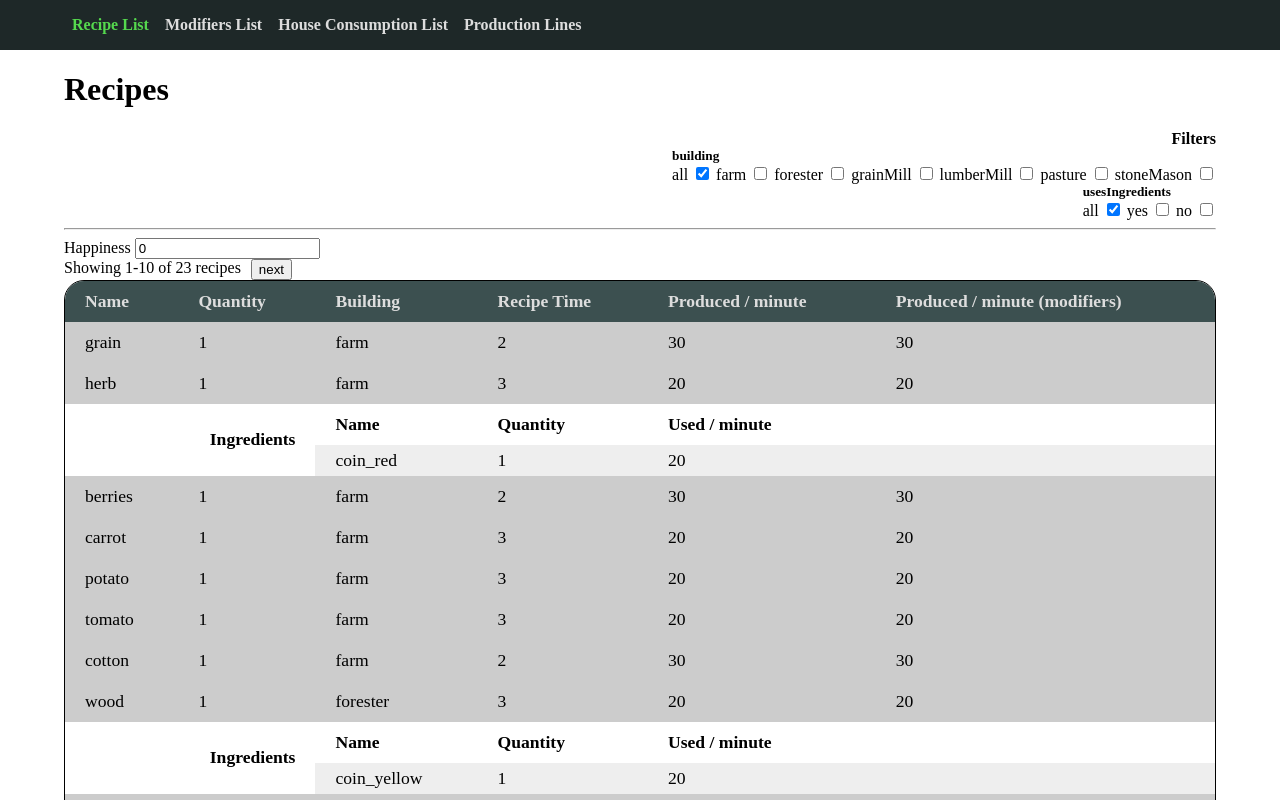
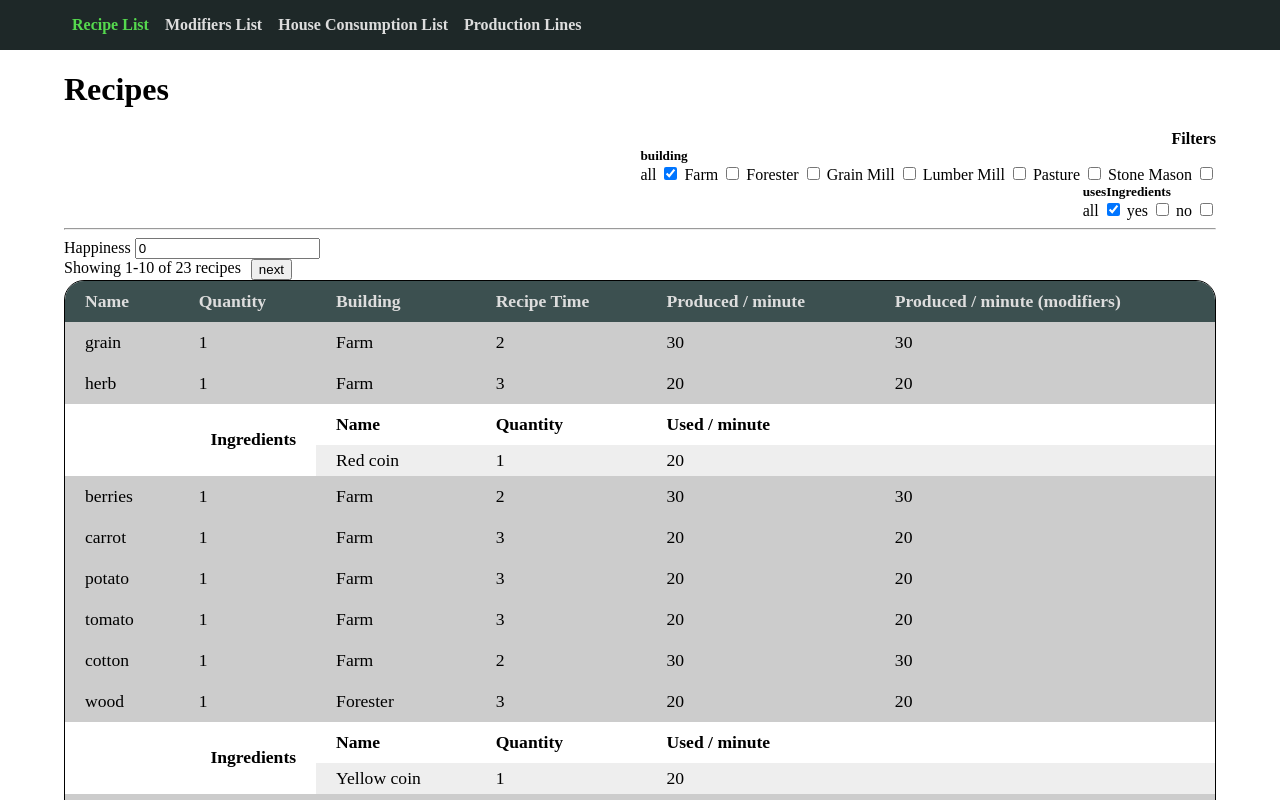
Before and after one commit to AlyxMoon/factory-town-production-calculator, a Vue app: page /recipes in a window 1280 px wide. Shown: the top 800 px of the page. Built offline with nearby package versions, Linux system fonts and the light colour scheme.

Commit message:
add a filter for displaying different version of item names

```diff
--- /dev/null
+++ b/src/assets/data/friendlyNames.json
@@ -0,0 +1,15 @@
+{
+  "farm": "Farm",
+  "forester": "Forester",
+  "grainMill": "Grain Mill",
+  "lumberMill": "Lumber Mill",
+  "pasture": "Pasture",
+  "stoneMason": "Stone Mason",
+
+  "coin_red": "Red coin",
+  "coin_yellow": "Yellow coin",
+  "coin_blue": "Blue coin",
+  "coin_purple": "Purple coin",
+
+  "animalFeed": "Animal Feed"
+}
--- a/src/components/RecipeListFilters.vue
+++ b/src/components/RecipeListFilters.vue
@@ -11,7 +11,7 @@
         :key="'option-' + option"
         :for="option"
       >
-        {{ option }}
+        {{ option | friendlyName }}
         <input
           type="checkbox"
           :name="option"
--- a/src/components/RecipeListIngredientItem.vue
+++ b/src/components/RecipeListIngredientItem.vue
@@ -1,6 +1,6 @@
 <template>
   <tr>
-    <td>{{ ingredient.name }}</td>
+    <td>{{ ingredient.name | friendlyName }}</td>
     <td>{{ ingredient.quantity }}</td>
     <td>{{ itemsPerMinute(time, ingredient.quantity) }}</td>
     <td></td>
--- a/src/components/RecipeListItem.vue
+++ b/src/components/RecipeListItem.vue
@@ -1,8 +1,8 @@
 <template>
   <tr>
-    <td>{{ recipe.name }}</td>
+    <td>{{ recipe.name | friendlyName }}</td>
     <td>{{ recipe.quantity }}</td>
-    <td>{{ recipe.building }}</td>
+    <td>{{ recipe.building | friendlyName }}</td>
     <td>{{ recipe.time }}</td>
     <td>{{ itemsPerMinute(recipe.time, recipe.quantity) }}</td>
     <td>{{ productionWithModifier(itemsPerMinute(recipe.time, recipe.quantity)) }}</td>
--- /dev/null
+++ b/src/globals/filters/friendlyName.js
@@ -0,0 +1,6 @@
+import friendlyNames from '@/assets/data/friendlyNames'
+
+export const friendlyName = (text = '') => {
+  if (text in friendlyNames) return friendlyNames[text]
+  return text
+}
--- /dev/null
+++ b/src/globals/filters/index.js
@@ -0,0 +1,5 @@
+import { friendlyName } from '@/globals/filters/friendlyName'
+
+export const registerFilters = (vue) => {
+  vue.filter('friendlyName', friendlyName)
+}
--- a/src/main.js
+++ b/src/main.js
@@ -3,7 +3,10 @@ import App from './App.vue'
 import router from './router'
 import store from '@/store'
 
+import { registerFilters } from '@/globals/filters'
+
 Vue.config.productionTip = false
+registerFilters(Vue)
 
 new Vue({
   router,
```
